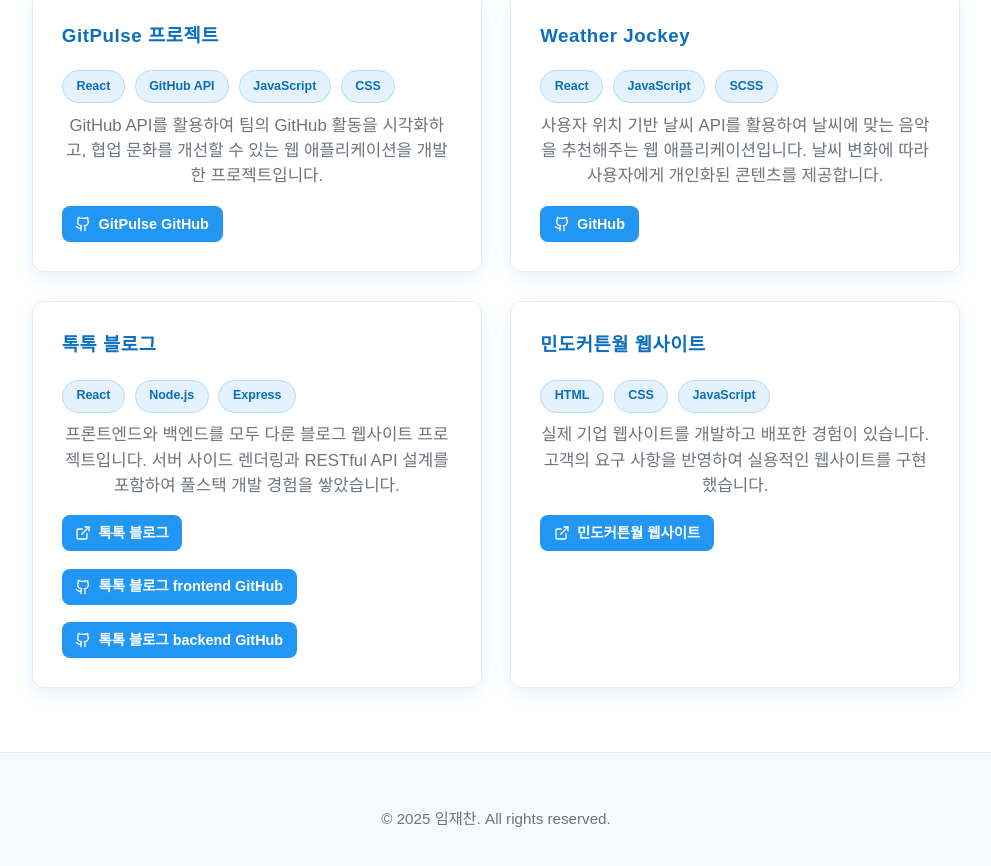
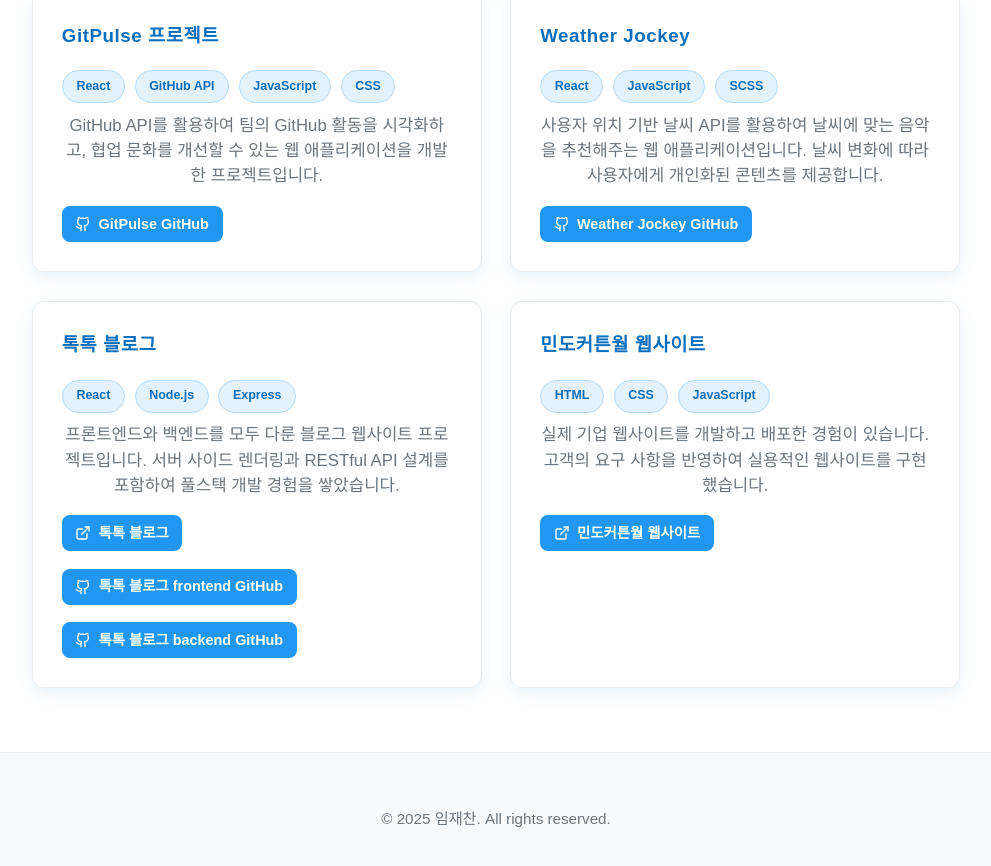
Before and after one commit to alex8396/my-portfolio, a React (Vite) app: page / in a window 1280 px wide. Shown: the part 3632-4498 px from the top of the page, without its empty margins (144-1135 px from the left). Built offline with nearby package versions, Linux system fonts and the light colour scheme.

Commit message:
feat:수정

```diff
--- a/src/components/App.jsx
+++ b/src/components/App.jsx
@@ -166,7 +166,7 @@ const portfolioData = {
         {
           type: "github",
           url: "https://github.com/alex8396/weatherjockey",
-          name: "GitHub",
+          name: "Weather Jockey GitHub",
         },
       ],
     },
```
